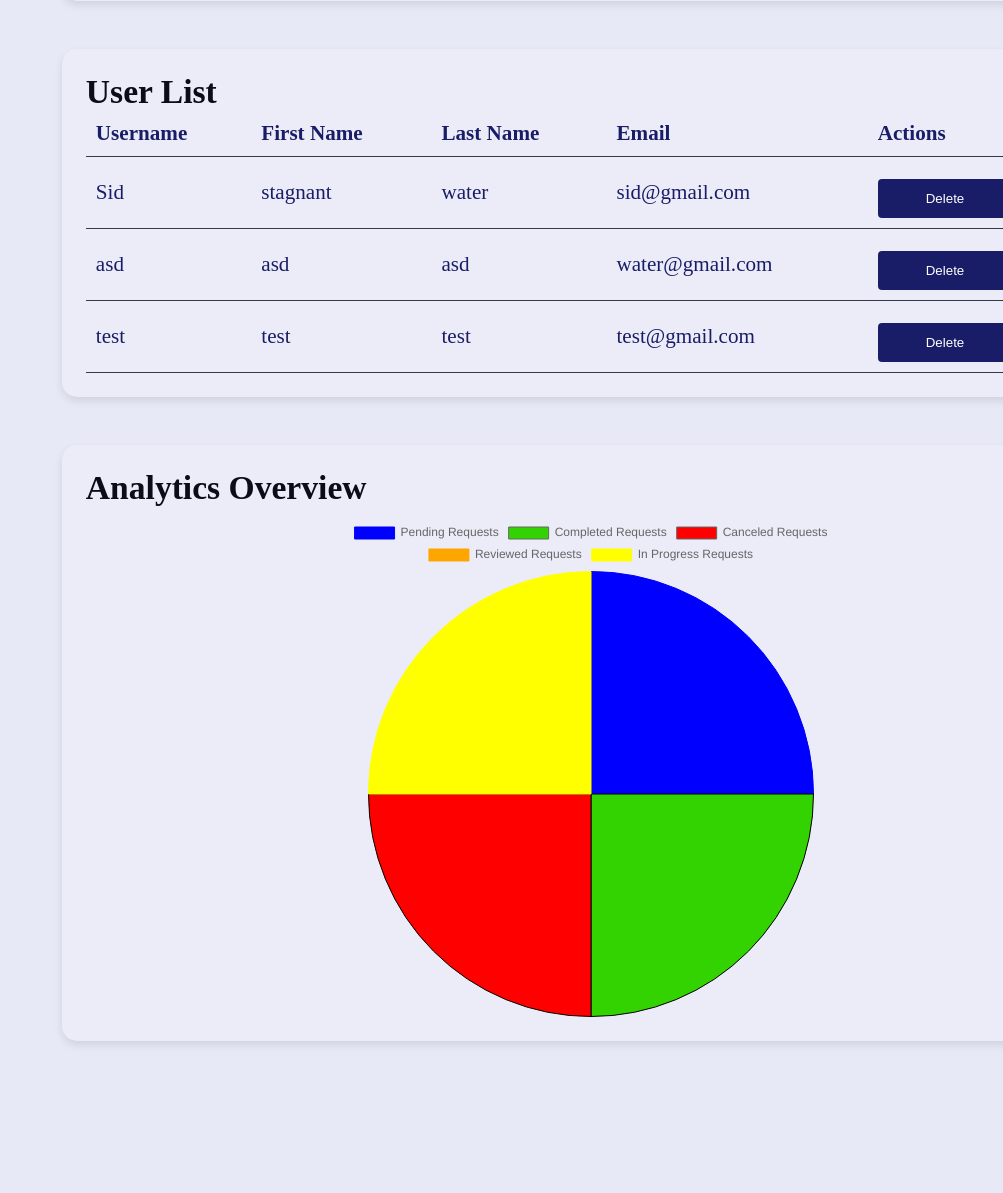
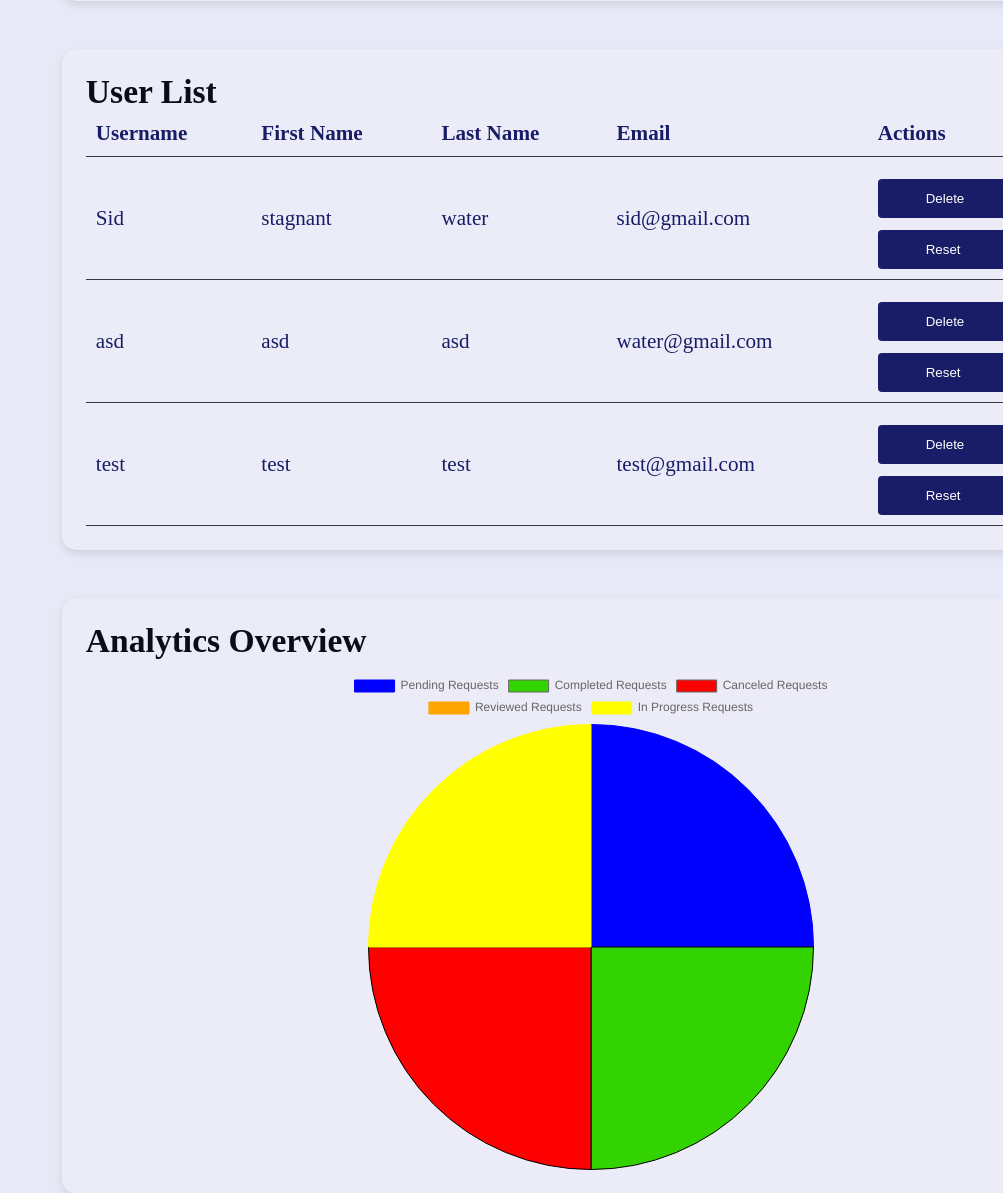
Before and after one commit to EykeieyesX/citi_request, a PHP site: page /AdminDashboard.php in a window 1280 px wide; the page is wider, and only the part inside the window is pictured. Shown: the part 1914-3107 px from the top of that part, without its empty margins (277-1280 px from the left). Before the commit the page ends 2959 px from the top of that part, so only its background shows below. Run offline with PHP 8.4, Linux system fonts and the light colour scheme; a user stored in the database is signed in; data comes from the database, SQL or seed files in the repository.

Commit message:
editbtn, no function

```diff
--- a/AdminDashboard.php
+++ b/AdminDashboard.php
@@ -306,7 +306,11 @@ $submittedFeedbackCount = $conn->query("SELECT COUNT(*) FROM feedback")->fetch_r
                                             <input type='hidden' name='user_email' value='" . htmlspecialchars($row['email']) . "'>
                                             <button type='submit' class='userdeletebtm'>Delete</button>
                                         </form>
-                                    </td>"; // Add a delete button
+                                        <form action='reset_password.php' method='POST' onsubmit='return confirm(\"Are you sure you want to reset this user's password?\");'>
+                                            <input type='hidden' name='user_email' value='" . htmlspecialchars($row['email']) . "'>
+                                            <button type='submit' class='userresetbtn'>Reset</button>
+                                        </form>
+                                    </td>";
                                 echo "</tr>";
                             }
                         } else {
--- a/style.css
+++ b/style.css
@@ -835,6 +835,16 @@ border-radius: 4px;
 cursor: pointer;
 }
 
+.userresetbtn{
+    background-color: var(--color-primary);
+    color: var(--color-white);
+    margin-top: 0.5rem;
+    padding: 0.5rem 2rem;
+    border: none;
+    border-radius: 4px;
+    cursor: pointer;
+    }
+
 table {
     width: 100%;
     border-collapse: collapse;
```
